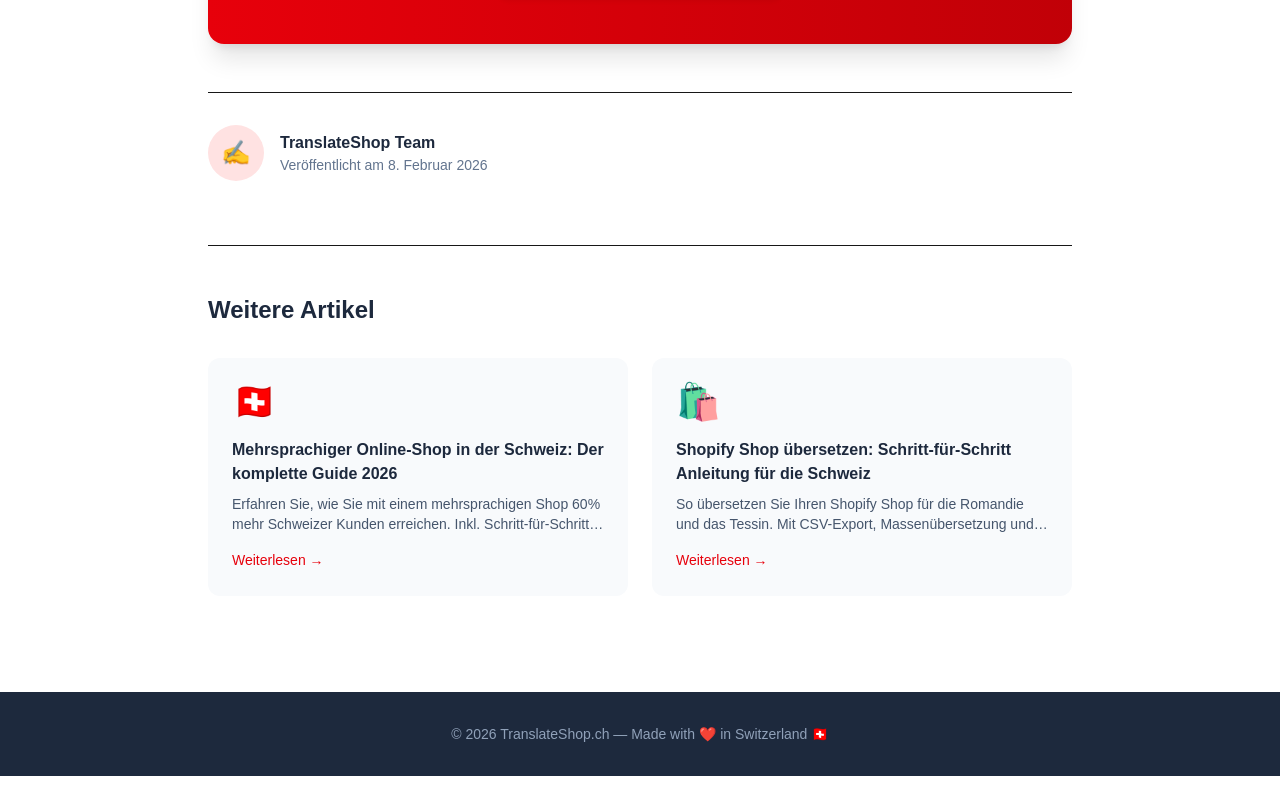
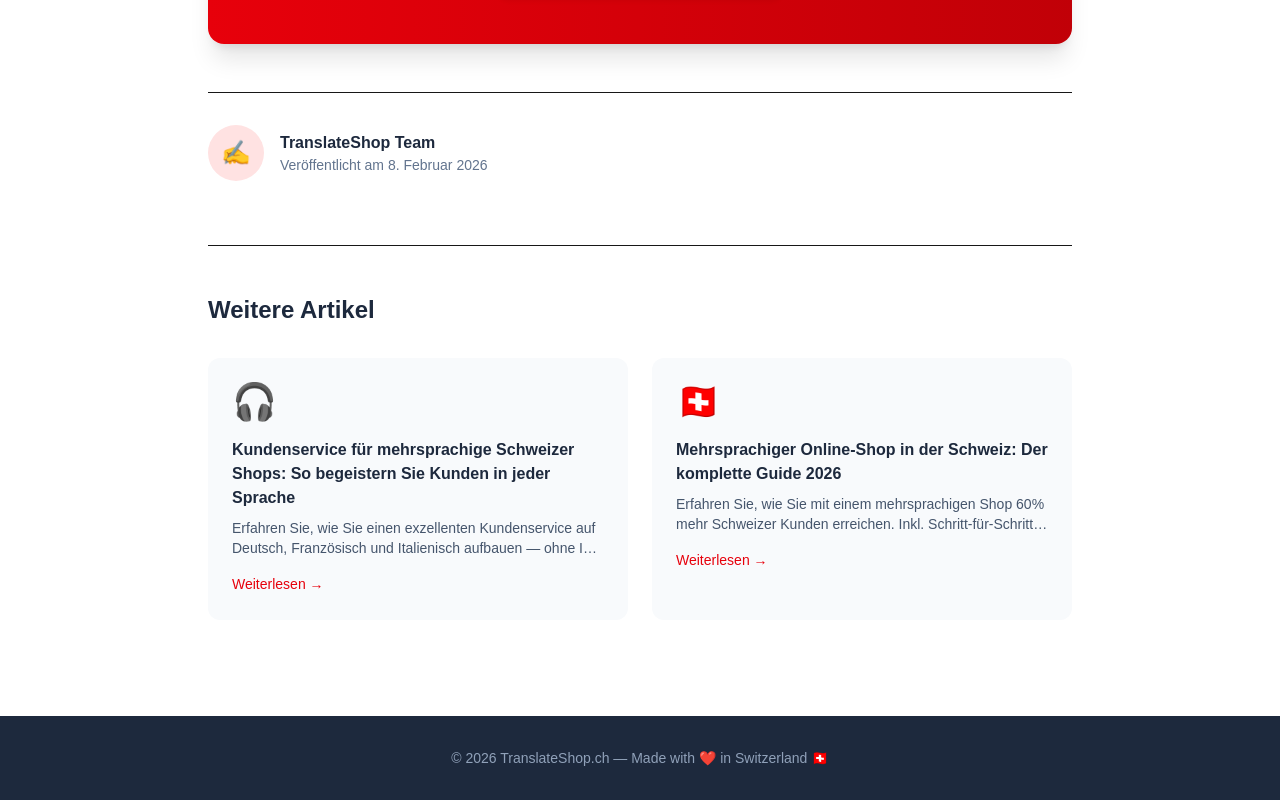
Before and after one commit to gdangeli/translateshop, a Next.js app: page /blog/checkout-optimierung-mehrsprachig-schweiz in a window 1280 px wide. Shown: the part 7686-8486 px from the top of the page. Before the commit the page ends 8462 px from the top, so only its background shows below. Built offline with nearby package versions, Linux system fonts and the light colour scheme.

Commit message:
Blog: Kundenservice für mehrsprachige Schweizer Shops

```diff
--- a/src/content/blog/index.ts
+++ b/src/content/blog/index.ts
@@ -13,6 +13,200 @@ export interface BlogPost {
 }
 
 export const blogPosts: BlogPost[] = [
+  {
+    slug: 'kundenservice-mehrsprachig-schweiz-e-commerce',
+    title: 'Kundenservice für mehrsprachige Schweizer Shops: So begeistern Sie Kunden in jeder Sprache',
+    excerpt: 'Erfahren Sie, wie Sie einen exzellenten Kundenservice auf Deutsch, Französisch und Italienisch aufbauen — ohne Ihr Budget zu sprengen.',
+    category: 'E-Commerce',
+    readTime: 7,
+    emoji: '🎧',
+    publishedAt: '2026-02-11',
+    author: 'TranslateShop Team',
+    keywords: ['kundenservice mehrsprachig', 'support schweiz', 'e-commerce kundenservice', 'romandie support', 'kundenzufriedenheit'],
+    content: `
+## Warum mehrsprachiger Kundenservice über Erfolg oder Misserfolg entscheidet
+
+Sie haben Ihren Shop übersetzt, Ihre Google Ads laufen in drei Sprachen, die ersten Bestellungen aus der Romandie trudeln ein — und dann kommt die erste Support-Anfrage auf Französisch. Was nun?
+
+**72% der Schweizer Konsumenten** erwarten Support in ihrer Muttersprache. Und **56% brechen einen Kauf ab**, wenn sie keine Hilfe in ihrer Sprache bekommen. Ihr mehrsprachiger Shop ist nur so gut wie Ihr mehrsprachiger Kundenservice.
+
+### Die Customer Journey endet nicht beim Checkout
+
+| Touchpoint | Sprache erwartet? |
+|------------|-------------------|
+| Produktseite | ✅ Ja |
+| Checkout | ✅ Ja |
+| Bestellbestätigung | ✅ Ja |
+| Support-Anfrage | ✅ Ja! |
+| Retourenabwicklung | ✅ Ja |
+
+Ein Shop auf Französisch mit Support nur auf Deutsch? Das ist wie ein Restaurant mit französischer Speisekarte, aber einem Kellner der nur Deutsch spricht.
+
+## Die 4 Säulen des mehrsprachigen Kundenservice
+
+### 1. FAQ & Self-Service übersetzen
+
+**80% aller Support-Anfragen** lassen sich mit guten FAQs vermeiden. Das ist die einfachste und kostengünstigste Massnahme:
+
+**Übersetzen Sie prioritär:**
+- Lieferzeiten und -kosten
+- Zahlungsmethoden
+- Rückgaberecht und Retouren
+- Grössentabellen (bei Fashion)
+- Produktanleitungen
+
+**Pro-Tipp:** Analysieren Sie Ihre deutschen Support-Anfragen. Die Top-10-Fragen sind garantiert auch in FR/IT relevant.
+
+### 2. E-Mail-Support in allen Sprachen
+
+E-Mail ist der Klassiker — und für mehrsprachigen Support ideal, weil Sie Zeit zum Formulieren haben.
+
+**Zwei Optionen:**
+
+| Ansatz | Vorteile | Nachteile |
+|--------|----------|-----------|
+| Native Speaker einstellen | Perfekte Qualität | Hohe Kosten (CHF 5'000+/Monat) |
+| KI-gestützter Support | Kosteneffizient, schnell | Prüfung nötig |
+
+**Der smarte Mittelweg:** Nutzen Sie KI-Übersetzung für Entwürfe und lassen Sie diese von einem Muttersprachler (Freelancer, 50% Stelle) prüfen und versenden.
+
+**Vorlagen, die Sie brauchen:**
+- Bestellbestätigung
+- Versandbestätigung
+- Retourenbestätigung
+- Standardantworten auf häufige Fragen
+- Entschuldigung bei Problemen
+
+### 3. Live-Chat: Der Conversion-Booster
+
+Live-Chat erhöht die Conversion um **bis zu 40%** — aber nur, wenn er in der Kundensprache funktioniert.
+
+**Lösungen für mehrsprachigen Live-Chat:**
+
+1. **Chatbot mit Übersetzung** (z.B. Zendesk, Intercom)
+   - Automatische Spracherkennung
+   - KI-Übersetzung in Echtzeit
+   - Ab ca. CHF 100/Monat
+
+2. **Definierte Support-Zeiten pro Sprache**
+   - DE: Mo-Fr 8-18 Uhr
+   - FR: Mo-Fr 9-17 Uhr
+   - IT: Mo-Fr 10-16 Uhr
+
+3. **Multilingualer Chatbot + Eskalation**
+   - Bot beantwortet 70% automatisch
+   - Komplexe Fälle → E-Mail-Ticket
+
+### 4. Telefon-Support: Königsdisziplin
+
+Telefon-Support in drei Sprachen? Für die meisten KMU nicht realistisch. Aber es gibt Alternativen:
+
+- **Callback-Service:** Kunde hinterlässt Nachricht, Sie rufen zurück (mit Zeit zur Vorbereitung)
+- **Sprach-Routing:** Ansage auf Französisch → wenn niemand verfügbar, E-Mail-Option
+- **Externe Callcenter:** Ab ca. CHF 50/Stunde für multilingualen Service
+
+## Die häufigsten Fehler — und wie Sie sie vermeiden
+
+### ❌ Google Translate für Support-Antworten
+
+Ein Kunde schreibt: "Je n'ai toujours pas reçu ma commande"
+Google-Antwort: "Nous excusons pour l'inconvénient"
+Richtig: "Nous vous prions d'excuser ce retard"
+
+Falsche Übersetzungen im Support sind peinlich und schaden Ihrer Marke.
+
+### ❌ Französisch aus Frankreich statt Schweizer Französisch
+
+| Frankreich | Schweiz |
+|------------|---------|
+| Quatre-vingt-dix (90) | Nonante |
+| Petit-déjeuner | Déjeuner |
+| Soldes | Actions |
+
+Ihre Romandie-Kunden merken den Unterschied sofort.
+
+### ❌ Support-Zeiten nur in Schweizer Zeit
+
+Kein Problem in der Schweiz — alle sind in der gleichen Zeitzone. Aber vergessen Sie nicht: Wochenend-Anfragen brauchen trotzdem zeitnahe Antworten.
+
+### ❌ Keine Sprachkennung in Tickets
+
+Ohne Sprachkennung im CRM geht wertvolle Zeit verloren:
+- Ticket wird falschem Mitarbeiter zugewiesen
+- Kunde muss Sprache erneut angeben
+- Antwort verzögert sich
+
+**Lösung:** Automatische Spracherkennung beim Kontaktformular.
+
+## Quick Wins: Morgen schon umsetzen
+
+### 1. Kontaktformular mit Sprachauswahl (30 Min.)
+
+\`\`\`
+Sprache / Langue / Lingua:
+○ Deutsch
+○ Français
+○ Italiano
+\`\`\`
+
+### 2. FAQ-Seite übersetzen (2-3 Stunden)
+
+Die Top-10 Fragen in alle Sprachen. Fertig.
+
+### 3. E-Mail-Vorlagen erstellen (1 Tag)
+
+5-7 Standardantworten × 3 Sprachen = sofort einsatzbereit.
+
+### 4. Automatische Antwort einrichten (15 Min.)
+
+"Vielen Dank für Ihre Nachricht. Wir antworten innerhalb von 24 Stunden."
+→ In allen drei Sprachen!
+
+## Kostenübersicht: Was mehrsprachiger Support kostet
+
+| Level | Massnahmen | Kosten/Monat |
+|-------|-----------|--------------|
+| **Basic** | FAQ übersetzt, E-Mail-Vorlagen | CHF 0-200 (einmalig) |
+| **Standard** | + Chatbot + Freelancer-Prüfung | CHF 300-500 |
+| **Premium** | + Live-Agenten in allen Sprachen | CHF 2'000+ |
+
+**Unsere Empfehlung:** Starten Sie mit Basic, messen Sie die Anfragen-Volumen pro Sprache, und skalieren Sie gezielt.
+
+## ROI: Warum sich mehrsprachiger Support auszahlt
+
+Rechnen wir kurz:
+
+- **Ohne FR/IT-Support:** 10% Retouren wegen Missverständnissen
+- **Mit FR/IT-Support:** 4% Retouren
+
+Bei 100 Bestellungen/Monat à CHF 150:
+- Ersparnis: 6 Retouren × CHF 50 (Bearbeitungskosten) = **CHF 300/Monat**
+
+Dazu kommen:
+- Weniger negative Bewertungen
+- Höhere Wiederkaufrate
+- Bessere Mundpropaganda in FR/IT-Communities
+
+## Fazit: Kundenservice ist Ihr Wettbewerbsvorteil
+
+In der Schweiz erwarten Kunden mehrsprachigen Service. Die meisten Shops liefern das nicht — Ihre Chance!
+
+**Ihr Aktionsplan:**
+1. ✅ FAQs übersetzen (diese Woche)
+2. ✅ E-Mail-Vorlagen erstellen (diese Woche)
+3. ✅ Kontaktformular mit Sprachauswahl (heute!)
+4. ⬜ Chatbot evaluieren (nächster Monat)
+5. ⬜ Support-Statistiken nach Sprache tracken
+
+Denken Sie daran: **Jede Support-Anfrage ist eine Chance**, aus einem Käufer einen Stammkunden zu machen. In jeder Sprache.
+
+[→ Support-Vorlagen übersetzen und sofort nutzen](/register)
+
+---
+
+*Brauchen Sie Hilfe beim Aufbau Ihres mehrsprachigen Supports? Schreiben Sie uns auf Deutsch, Französisch oder Italienisch: support@translateshop.ch*
+    `,
+  },
   {
     slug: 'mehrsprachiger-online-shop-schweiz-guide',
     title: 'Mehrsprachiger Online-Shop in der Schweiz: Der komplette Guide 2026',
```
